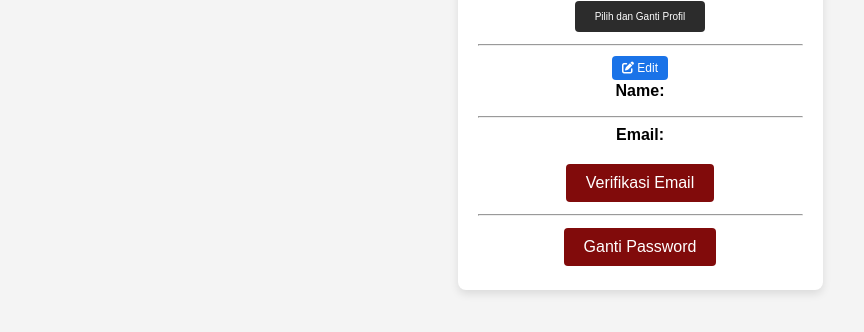
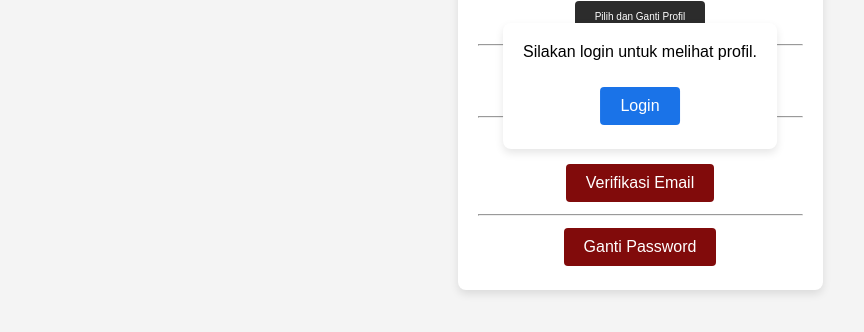
Before and after one commit to Ihsan113/Pocom5.github.io, a plain HTML site: page Akun/profil.html in a window 1280 px wide. Shown: the part 314-646 px from the top of the page, without its empty margins (0-864 px from the left). Drawn offline with Linux system fonts and the light colour scheme; no server answers.

Commit message:
Add files via upload

```diff
--- a/Akun/profil.html
+++ b/Akun/profil.html
@@ -95,6 +95,7 @@
       margin-top: 10px;
       color: #1a73e8;
     }
+
     #back-link {
       text-decoration: none;
       color: black;
@@ -105,9 +106,37 @@
       left: 10px;
     }
 
+    /* Gaya untuk pesan login */
+    #login-popup {
+      display: none;
+      position: fixed;
+      top: 50%;
+      left: 50%;
+      transform: translate(-50%, -50%);
+      background-color: #fff;
+      padding: 20px;
+      border-radius: 8px;
+      box-shadow: 0 4px 8px rgba(0, 0, 0, 0.1);
+      text-align: center;
+    }
 
+    #login-popup p {
+      margin-top: 0;
+    }
 
-
+    #login-popup button {
+      background-color: #1a73e8;
+      color: #fff;
+      border: none;
+      padding: 10px 20px;
+      text-align: center;
+      text-decoration: none;
+      display: inline-block;
+      font-size: 16px;
+      margin-top: 10px;
+      cursor: pointer;
+      border-radius: 4px;
+    }
   </style>
 </head>
 
@@ -136,6 +165,11 @@
     <!-- Tombol untuk mengganti sandi -->
     <button onclick="changePassword()">Ganti Password</button>
 
+    <div id="login-popup">
+      <p>Silakan login untuk melihat profil.</p>
+      <button onclick="redirectToLoginPage()">Login</button>
+    </div>
+
     <script>
       // Konfigurasi Firebase
       const firebaseConfig = {
@@ -157,6 +191,7 @@
         const emailElement = document.getElementById('email');
         const verificationStatusElement = document.getElementById('verificationStatus');
         const profileImageElement = document.getElementById('profileImage');
+        const loginPopup = document.getElementById('login-popup');
 
         if (user && displayNameElement && emailElement) {
           displayNameElement.textContent = user.displayName || 'Pengguna';
@@ -177,6 +212,11 @@
             verificationStatusElement.textContent = 'Email belum terverifikasi';
           } else {
             verificationStatusElement.textContent = 'Email sudah terverifikasi';
+          }
+        } else {
+          // Jika pengguna belum login, tampilkan pesan login
+          if (loginPopup) {
+            loginPopup.style.display = 'block';
           }
         }
       });
@@ -262,6 +302,12 @@
           alert('Gagal mengirim email verifikasi. Silakan coba lagi.');
         });
       }
+
+      // Fungsi untuk mengarahkan pengguna ke halaman login
+      function redirectToLoginPage() {
+        // Gantilah URL berikut dengan URL halaman login Anda
+        window.location.href = 'login.html';
+      }
     </script>
   </div>
 </body>
```
Lines whose indentation alone changed are shown as unchanged.
